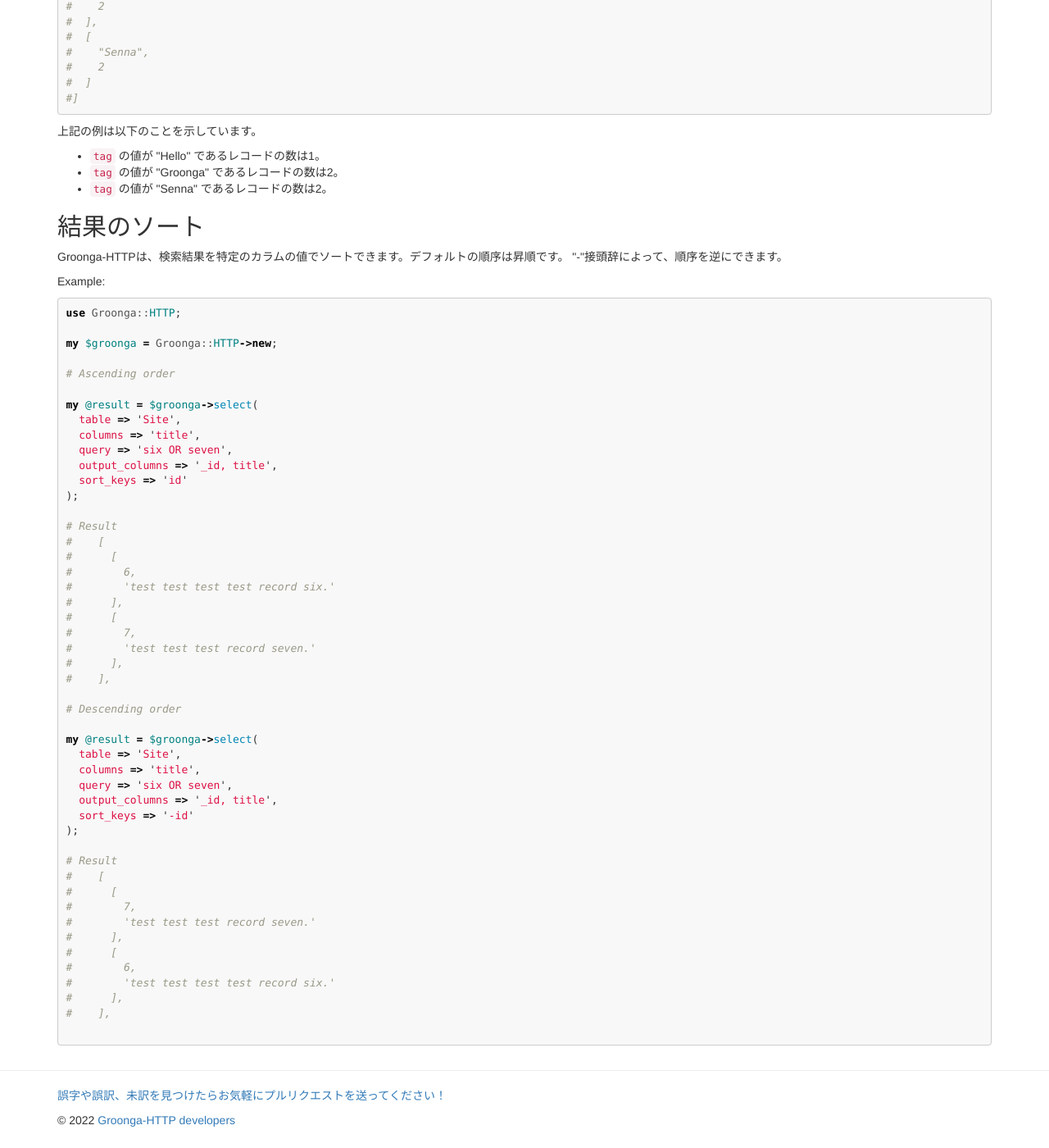
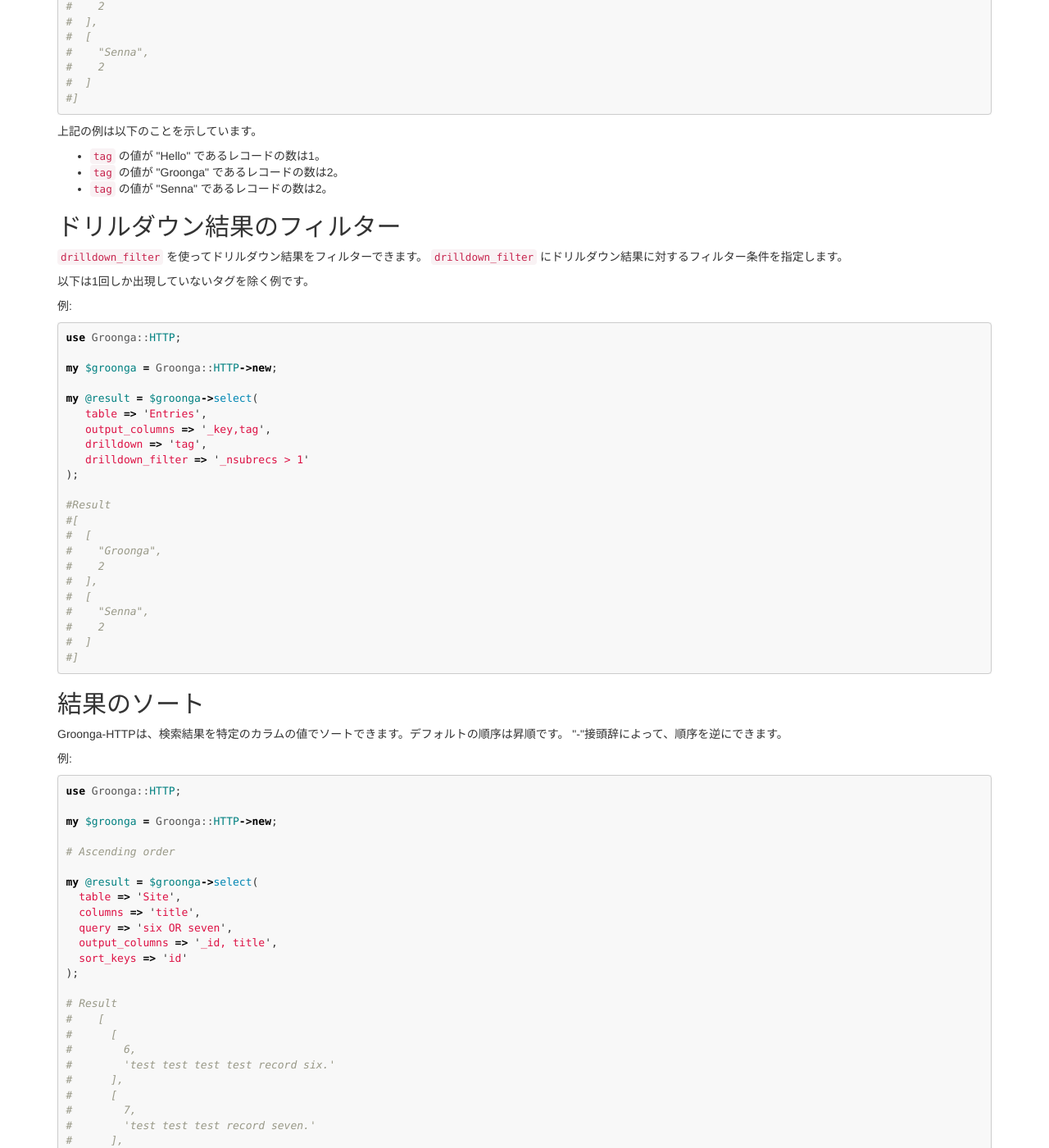
Before and after one commit to groonga/Groonga-HTTP, a Jekyll site: the page built from docs/ja/tutorial/index.md, in a window 1280 px wide and 1400 px high, scrolled down 650 px. Shown: the whole window at 82% size. Built offline with Jekyll 4.4.1, drawn with Linux system fonts in a browser that asks for light colours.

Commit message:
Add support for "drilldown_filter" as the argument of "select"

````diff
--- a/docs/ja/tutorial/index.md
+++ b/docs/ja/tutorial/index.md
@@ -10,7 +10,7 @@ title: Tutorial
 
 drilldown はカラムの値ごとにレコード数を数える機能を提供します。値ごとに別々のクエリーになるのではなく、1回のクエリーですべての値に対してレコード数を数えます。
 
-Example:
+例:
 
 ```perl
 use Groonga::HTTP;
@@ -46,12 +46,46 @@ my @result = $groonga->select(
   * ``tag`` の値が "Groonga" であるレコードの数は2。
   * ``tag`` の値が "Senna" であるレコードの数は2。
 
+## ドリルダウン結果のフィルター {#drilldown-filter}
+
+``drilldown_filter`` を使ってドリルダウン結果をフィルターできます。
+``drilldown_filter`` にドリルダウン結果に対するフィルター条件を指定します。
+
+以下は1回しか出現していないタグを除く例です。
+
+例:
+
+```perl
+use Groonga::HTTP;
+
+my $groonga = Groonga::HTTP->new;
+
+my @result = $groonga->select(
+   table => 'Entries',
+   output_columns => '_key,tag',
+   drilldown => 'tag',
+   drilldown_filter => '_nsubrecs > 1'
+);
+
+#Result
+#[
+#  [
+#    "Groonga",
+#    2
+#  ],
+#  [
+#    "Senna",
+#    2
+#  ]
+#]
+```
+
 ## 結果のソート {#sort-of-result}
 
 Groonga-HTTPは、検索結果を特定のカラムの値でソートできます。デフォルトの順序は昇順です。
 "-"接頭辞によって、順序を逆にできます。
 
-Example:
+例:
 
 ```perl
 use Groonga::HTTP;
````
Also changed, not shown: docs/tutorial/index.md (+34 -0 lines), 3 other files.
